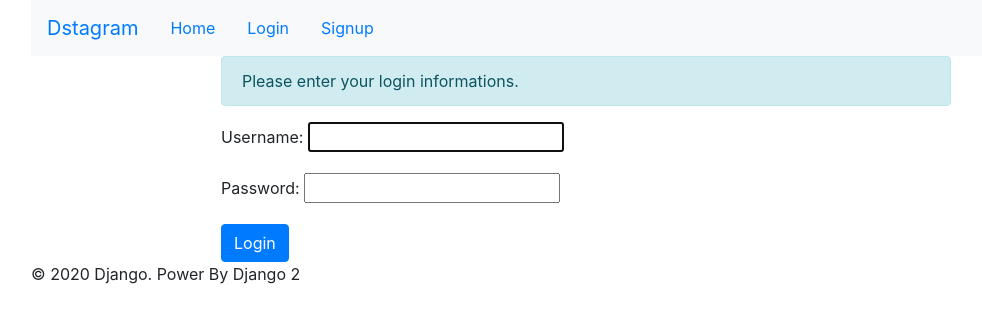
After one commit to ssep4u/Book_Dstagram, a Django app: page /accounts/login/ in a window 1280 px wide. The commit adds this page. Shown: the top 323 px of the page, without its empty margins (54-1036 px from the left). Run offline with Django 3.2, Linux system fonts and the light colour scheme; some libraries are stand-ins or nearby versions.

Commit message:
templates templates/base accounts/templates/registration login, logout

```diff
--- /dev/null
+++ b/accounts/templates/registration/login.html
@@ -0,0 +1,18 @@
+{% extends 'base.html' %}
+
+{% block title %}- Login{% endblock %}
+
+{% block content %}
+    <div class="row">
+        <div class="col-md-2"></div>
+        <div class="col-md-8 panel panel-default">
+            <div class="alert alert-info">Please enter your login informations.</div>
+            <form action="" method="post">
+                {{ form.as_p }}
+                {% csrf_token %}
+                <input type="submit" class="btn btn-primary" value="Login">
+            </form>
+        </div>
+        <div class="col-md-2"></div>
+    </div>
+{% endblock %}
--- a/templates/base.html
+++ b/templates/base.html
@@ -28,9 +28,9 @@
                 {% if user.is_authenticated %}
                     <li class="nav-item"><a href="#" class="nav-link">Welcome, {{ user.get_username }}</a></li>
                     <li class="nav-item"><a href="{% url 'photo:photo_upload' %}" class="nav-link">Upload</a></li>
-                    <li class="nav-item"><a href="#" class="nav-link">Logout</a></li>
+                    <li class="nav-item"><a href="{% url 'logout' %}" class="nav-link">Logout</a></li>
                 {% else %}
-                    <li class="nav-item"><a href="#" class="nav-link">Login</a></li>
+                    <li class="nav-item"><a href="{% url 'login' %}" class="nav-link">Login</a></li>
                     <li class="nav-item"><a href="#" class="nav-link">Signup</a></li>
                 {% endif %}
             </ul>
```
Also changed, not shown: accounts/templates/registration/logout.html (added, +14 -0 lines).
